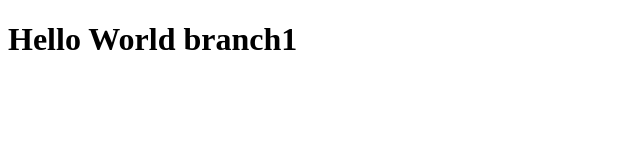
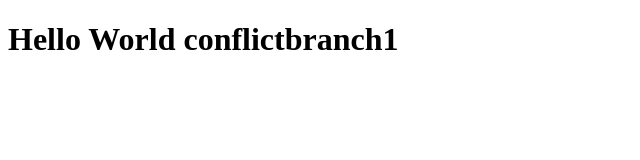
Before and after one commit to mohamadaljaf/CPS847_Assignment1, a plain HTML site: page git_tst/index.html in a window 1280 px wide. Shown: the whole page, without its empty margins (0-640 px from the left). Drawn offline with Linux system fonts and the light colour scheme.

Commit message:
fixes #7

```diff
--- a/git_tst/index.html
+++ b/git_tst/index.html
@@ -8,6 +8,6 @@
 
 <!-- This is where the content begins -->
 <body>
-<h1>Hello World branch1</h1>
+<h1>Hello World conflictbranch1</h1>
 </body>
 </html>
```
